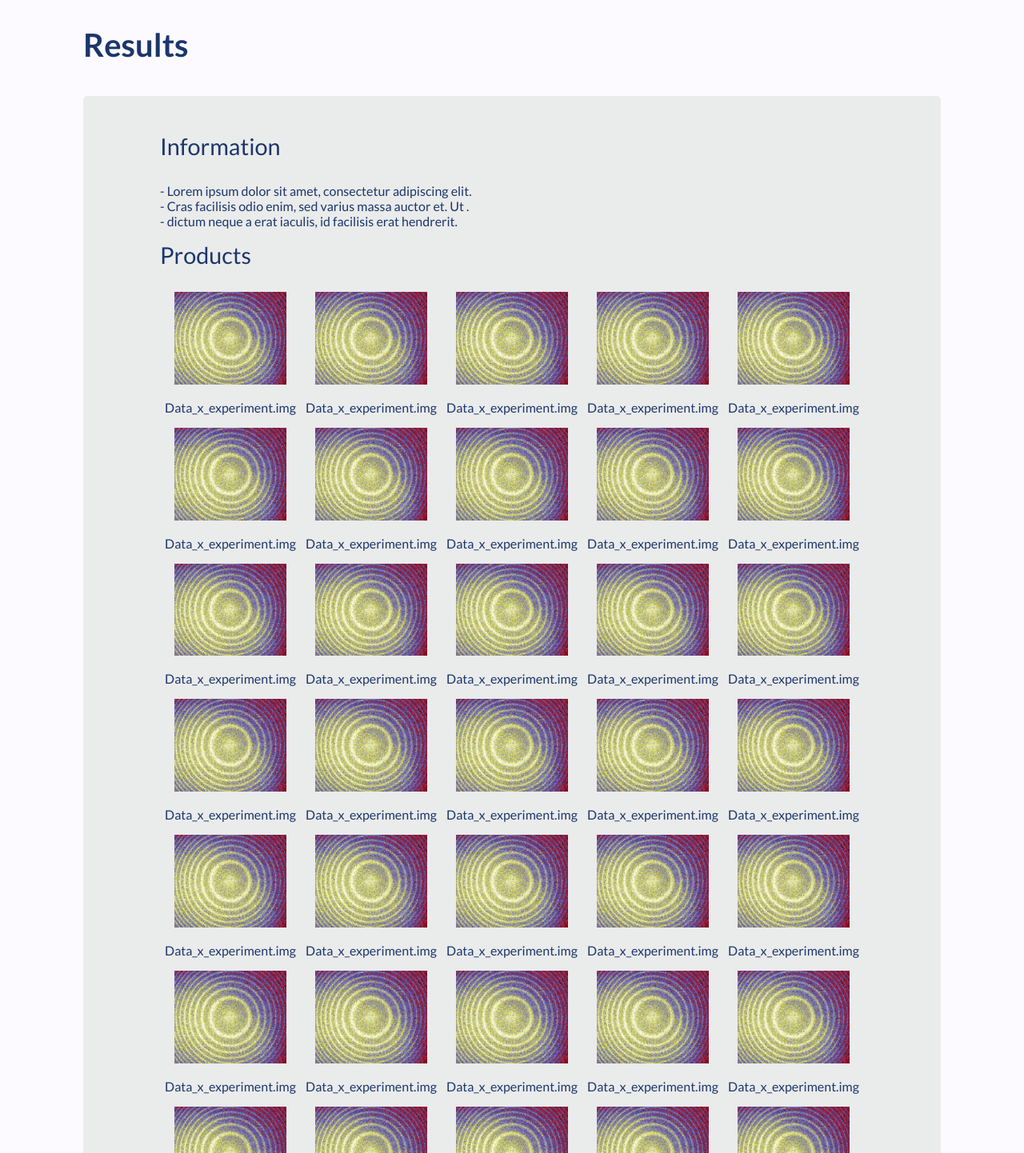
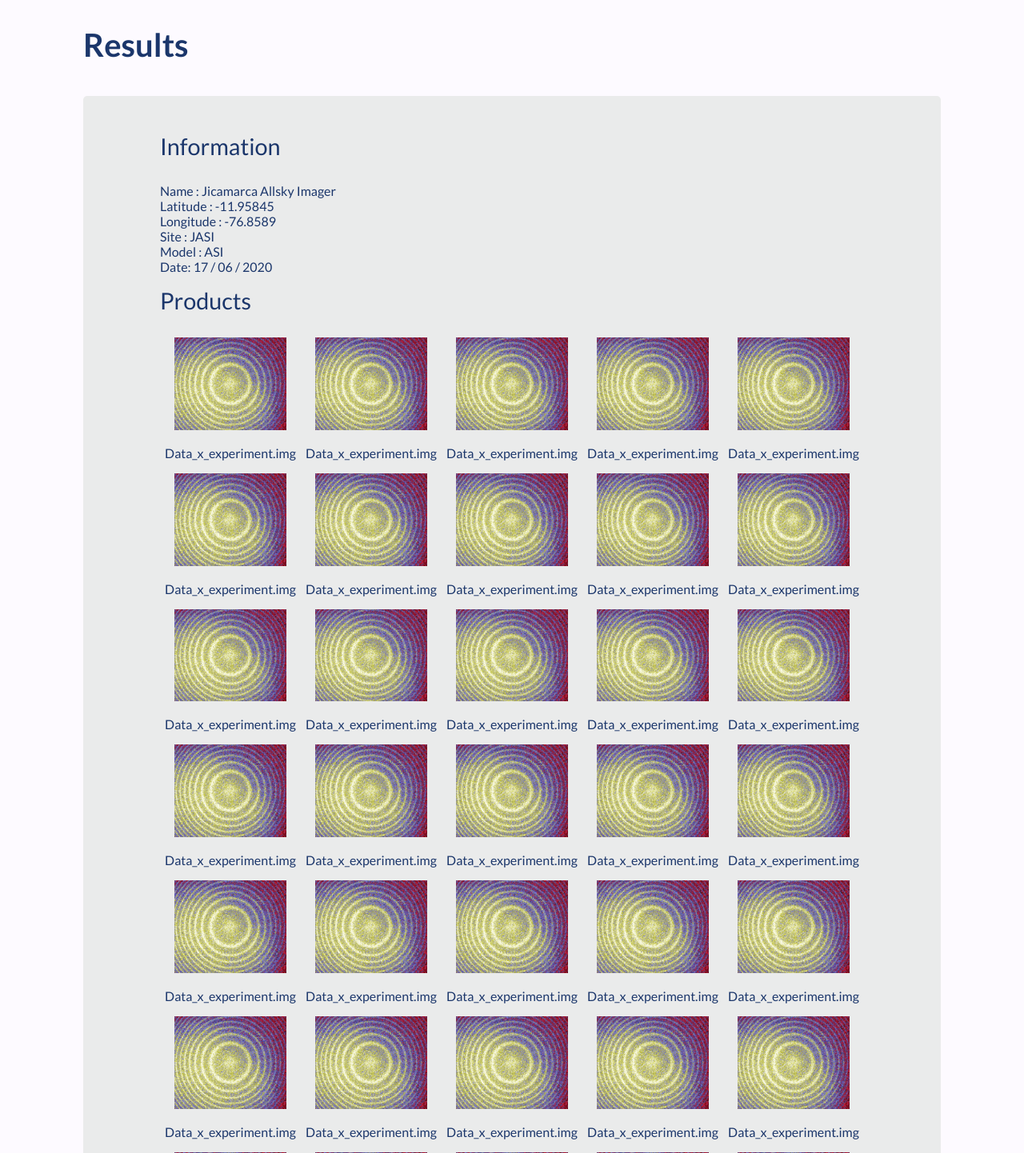
Before and after one commit to jucarBM/OpticsRepoWeb, a Django app: page /data/results in a window 1280 px wide. Shown: the part 60-1502 px from the top of the page at 80% size. Run offline with Django 3.2, Linux system fonts and the light colour scheme.

Commit message:
Generación view results

```diff
--- a/static/styles/styles.css
+++ b/static/styles/styles.css
@@ -141,7 +141,15 @@ h3{
 }
 .item{
     width: 22em;
+    text-decoration: none;
 }
+
+.item:hover{
+    border-bottom: rgba(1, 1, 1, 0.8) 1.5px solid;
+    border-right: rgba(1, 1, 1, 0.8) 1.5px solid;
+    border-radius: 10px;
+}
+
 .item figure{
     position: relative;
     height: 15em;
--- a/templates/results.html
+++ b/templates/results.html
@@ -11,18 +11,18 @@
             Information
         </h3>
         <p>
-            - Lorem ipsum dolor sit amet, consectetur adipiscing elit. <br>
-            - Cras facilisis odio enim, sed varius massa auctor et. Ut . <br>
-            - dictum neque a erat iaculis, id facilisis erat hendrerit. <br>
+            Name : Jicamarca Allsky Imager  <br>
+            Latitude : -11.95845 <br>
+            Longitude : -76.8589 <br>
+            Site : JASI <br>
+            Model : ASI <br>
+            Date: 17 / 06 / 2020
+
         </p>
         <h3>
             Products
         </h3>
         <div class="product-list">
-            <div class="product-container">
-                <img src="{% static 'images/product.png'%}" alt="product">
-                <p>Data_x_experiment.img</p>
-            </div>
             <div class="product-container">
                 <img src="{% static 'images/product.png'%}" alt="product">
                 <p>Data_x_experiment.img</p>
--- a/templates/signin.html
+++ b/templates/signin.html
@@ -18,7 +18,7 @@
                     <label for="pass">Password:</label>
                     <input type="password" name="pass" id="pass">
                 </div>
-                <input type="button" value="Login" class="signin-button">
+                <input type="submit" value="Login" class="signin-button">
             </form>
             <p>
                 Do you need acces to database? <a href="../users/signup">Sign up here</a>
--- a/templates/signup.html
+++ b/templates/signup.html
@@ -10,7 +10,7 @@
                 Sign up
             </h2>
             <div class="information-log">
-                <form action="">
+                <form action="/">
                     <div class="info-item">
                         <label for="first">First Name:</label>
                         <input type="text" name="first" id="first">
@@ -31,7 +31,7 @@
                         <label for="email">E-mail:</label>
                         <input type="email" name="email" id="email">
                     </div>
-                    <input type="button" value="Send Request" class="signin-button">
+                    <input type="submit" value="Send Request" class="signin-button">
                 </form>
                 <p>
                     Do you have an account? <a href="../users/signin">Sign in here</a>
```
Also changed, not shown: templates/home.html (+18 -17 lines), static/images/instrument - arequipa.png (deleted), static/images/instrument.png (deleted), static/images/instrumentNazca.png (deleted).
